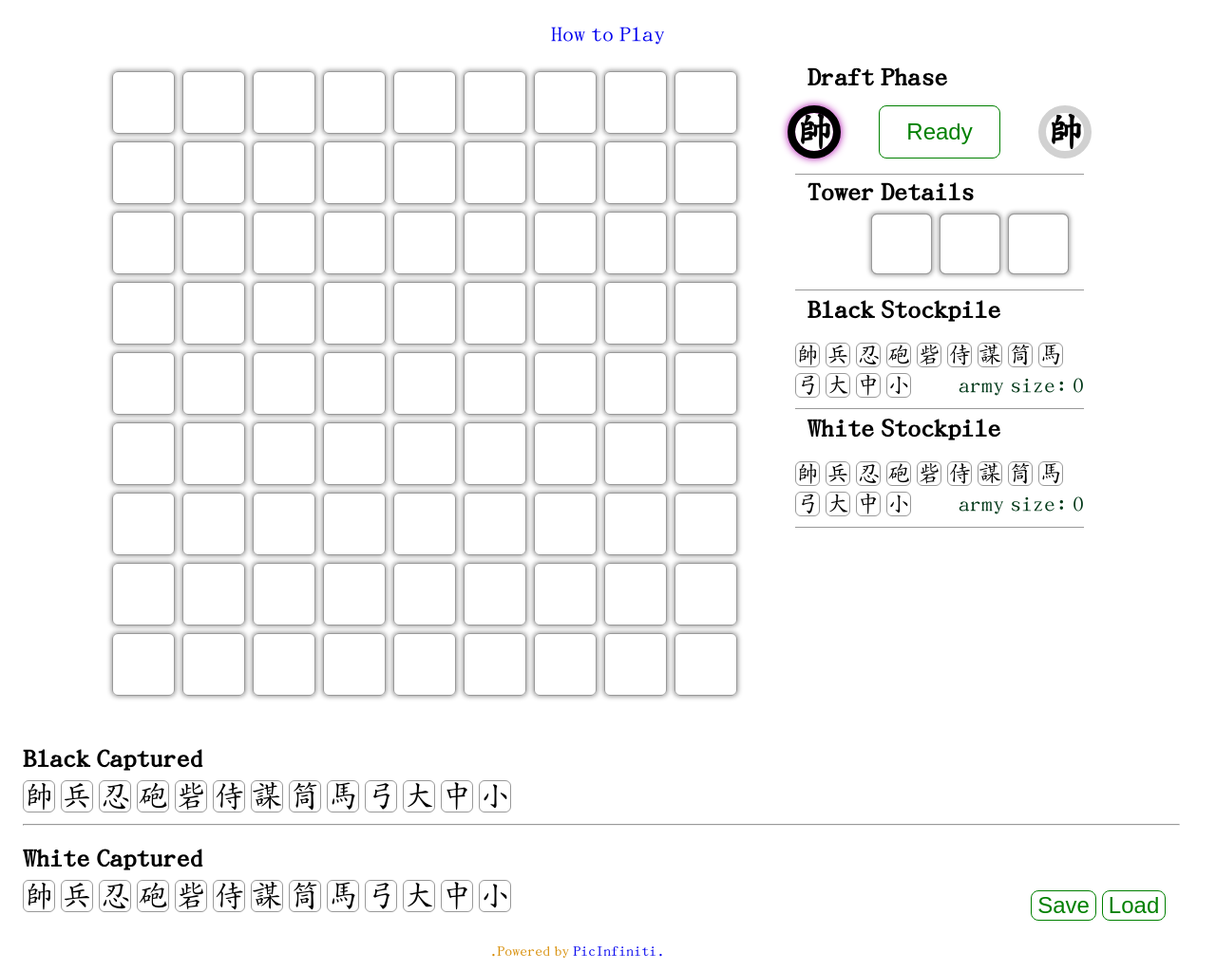
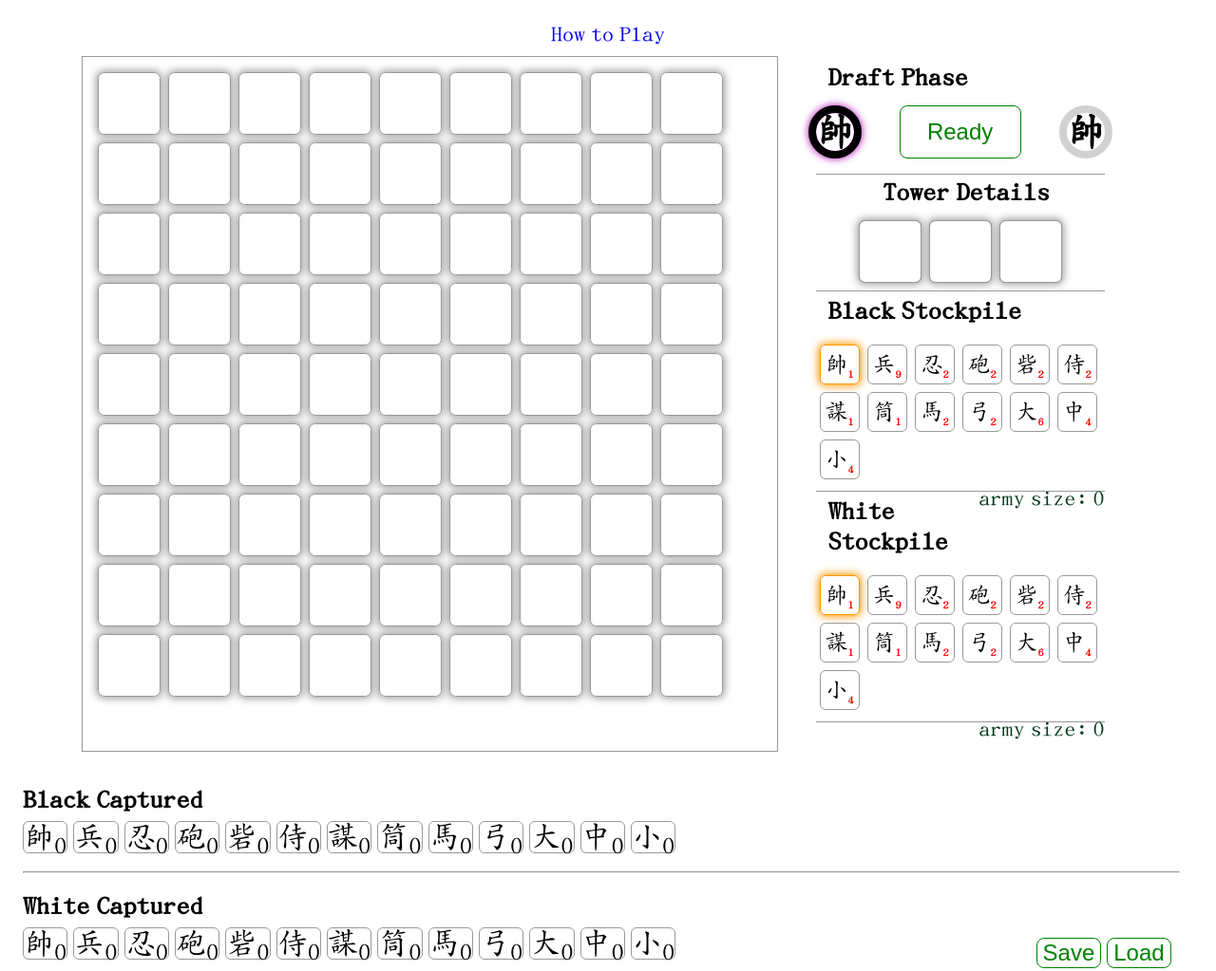
Before and after one commit to PicInfiniti/gungi_original, a website built with Vite: page src/index.html in a window 1280 px wide. Shown: the top 1023 px of the page at 95% size. Built offline with nearby package versions, Linux system fonts and the light colour scheme.

Commit message:
fixed boxes

```diff
--- a/src/assets/js/constants.js
+++ b/src/assets/js/constants.js
@@ -1,4 +1,4 @@
-const Constants = {
+export const Constants = {
   BLACK         : 'b',
   WHITE         : 'w',
   DRAFT         : 'draft',
--- a/src/assets/js/ui/Interactions.js
+++ b/src/assets/js/ui/Interactions.js
@@ -1,7 +1,30 @@
+// libraries +++++++++++++++++++++++++++++++++++++
+import $ from "jquery"
+
+// libraries -------------------------------------
+
+import {
+  Reset_Sections,
+  Select_Square,
+  Show_Moves,
+  Movement_Possibility,
+  Update_Game,
+  update_tier
+} from './utils'
+
+import {
+  gungi
+} from './setup'
+
+import {Constants} from '../constants'
+
+
 var click_pos = {
   src: null,
   dst: null
 }
+
+var stockpile_selected = gungi.stockpiles.b.marshal[0]
 
 Select_Square("#bs-" + stockpile_selected.symbol, '#fc9803')
 
@@ -71,7 +94,7 @@ $("#Stack").click(function () {
   stockpile_selected = null;
   click_pos.src = null;
   click_pos.dst = null
-  WAR = null;
+  // WAR = null;
 });
 
 $("#save").click(function () {
@@ -93,8 +116,10 @@ $("#jsonfile").change((event) => {
   reader.readAsText(event.target.files[0]);
 
 });
+
 // ---------------------------------------
-$('.box').mousedown(function (event) {
+
+$('#board label').mousedown(function (event) {
   switch (event.which) {
     case 1: // grab left click
       Reset_Sections();
@@ -134,7 +159,7 @@ $('.box').mousedown(function (event) {
       }
 
 
-      Moves = gungi.moves(gungi.get_top($(this).attr("name")))
+      let Moves = gungi.moves(gungi.get_top($(this).attr("name")))
 
       if (Moves.length > 0) {
         click_pos.src = $(this).attr("name");
--- a/src/assets/js/ui/setup.js
+++ b/src/assets/js/ui/setup.js
@@ -1,34 +1,61 @@
-const gungi = new Desk(Constants)
+// libraries +++++++++++++++++++++++++++++++++++++
+import $ from "jquery"
 
-var stockpile_selected = gungi.stockpiles.b.marshal[0]
+// libraries -------------------------------------
 
-var tier_color = ["#000000", "#8a8a8a", "#fc9803", "#cc0000"]
+import {
+  Constants
+} from "../constants"
+
+import Desk from "../lib/desk"
+
+export const gungi = new Desk(Constants)
 
 
 var stockpile = {
-  "帥": 1, "兵": 9, "忍": 2, "砲": 2,
-  "砦": 2, "侍": 2, "謀": 1, "筒": 1,
-  "馬": 2, "弓": 2, "大": 6, "中": 4,
+  "帥": 1,
+  "兵": 9,
+  "忍": 2,
+  "砲": 2,
+  "砦": 2,
+  "侍": 2,
+  "謀": 1,
+  "筒": 1,
+  "馬": 2,
+  "弓": 2,
+  "大": 6,
+  "中": 4,
   "小": 4
 }
 
-$(document).bind("contextmenu",function(e){
-  return false;
+$.each(stockpile, function (key, value) {
+  $("#bs-" + key).append("<sub>" + value + "</sub>")
 });
 
-$.each(stockpile, function(key, value){
-  $("#bs-"+key).append("<sub>"+value+"</sub>")
-});
-
-$.each(stockpile, function(key, value){
-  $("#ws-"+key).append("<sub>"+value+"</sub>")
+$.each(stockpile, function (key, value) {
+  $("#ws-" + key).append("<sub>" + value + "</sub>")
 });
 
 
-$.each(stockpile, function(key, value){
-  $("#bc-"+key).append("<sub>0</sub>")
+$.each(stockpile, function (key, value) {
+  $("#bc-" + key).append("<sub>0</sub>")
 });
 
-$.each(stockpile, function(key, value){
-  $("#wc-"+key).append("<sub>0</sub>")
+$.each(stockpile, function (key, value) {
+  $("#wc-" + key).append("<sub>0</sub>")
 });
+
+
+
+
+for (let i = 0; i < 9; i++) {
+  for (let j = 0; j < 9; j++) {
+    $('#fake').append("<label type='text'>0</label>")
+  }
+}
+
+for (let i = 0; i < 9; i++) {
+  for (let j = 0; j < 9; j++) {
+    $('#board').append(`<label type='text' id='b-${i}-${j}' name='${i}-${j}'>${i}${j}</label>`)
+  }
+}
--- a/src/assets/js/ui/utils.js
+++ b/src/assets/js/ui/utils.js
@@ -1,7 +1,18 @@
-function turn_update() {
+// libraries +++++++++++++++++++++++++++++++++++++
+import $ from "jquery"
+
+// libraries -------------------------------------
+
+import {
+  gungi
+} from './setup'
+
+var tier_color = ["#000000", "#8a8a8a", "#fc9803", "#cc0000"]
+
+export function turn_update() {
   if (gungi.turn == "b") {
     $("#PB").css({
-      'box-shadow': '0px 0px 10px 3px #ad00ad'
+      'box-shadow': '0px 0px 1vh .5vh #ad00ad'
     })
     $("#PW").css({
       'box-shadow': '0px 0px 0px 0px #d1d1d1'
@@ -9,7 +20,7 @@ function turn_update() {
 
   } else {
     $("#PW").css({
-      'box-shadow': '0px 0px 10px 3px #ad00ad'
+      'box-shadow': '0px 0px 1vh .5vh #ad00ad'
     })
     $("#PB").css({
       'box-shadow': '0px 0px 0px 0px #d1d1d1'
@@ -39,22 +50,22 @@ function turn_update() {
   }
 }
 
-Put_Pieces = (e, type, color, tier) => {
+export function Put_Pieces (e, type, color, tier) {
   $(e).css({
     "color": tier_color[tier - 1],
-    "border-radius": "50px",
-    "outline": color == "b" ? "10px #171716 solid" : "10px #d1d1d1 solid",
-    "outline-offset": "-10px",
+    "border-radius": "50%",
+    "outline": color == "b" ? "1.5vh #171716 solid" : "1.5vh #d1d1d1 solid",
+    "outline-offset": "-1vh",
     "background-color": "white"
   });
   $(e).text(type);
 }
 
 
-function Remove_Pieces(e, type = '*', color = "white") {
+export function Remove_Pieces(e, type = '*', color = "white") {
   $(e).css({
     "color": '#ffcf9e00',
-    "border-radius": "5px",
+    "border-radius": "10%",
     "outline": "0px #999999 solid",
     "outline-offset": "0px",
     // "background-color": "#ffcf9e"
@@ -62,31 +73,31 @@ function Remove_Pieces(e, type = '*', color = "white") {
   $(e).text(type);
 }
 
-function Movement_Possibility(src, dst) {
+export function Movement_Possibility(src, dst) {
   let piece = gungi.get_top(src)
-  Possibility = gungi.moves(piece)
+  let Possibility = gungi.moves(piece)
   return Possibility.filter(move => move.dst == dst)
 }
 
-function Reset_Sections(e = [".box", ".tier", ".stockpile", ".captured"]) {
+export function Reset_Sections(e = ["#board label", ".tier", ".stockpile", ".captured"]) {
   $.each(e, function (index, item) {
     $(item).css({
-      "border": "1px solid #999999",
+      border: ".2vh solid #999999",
       "box-shadow": "0px 0px 0px 0px #999999"
     }); // change color of all boxes
   });
   $("#War").fadeOut();
-  WAR = null;
+  // WAR = null;
 }
 
-function Select_Square(e, color) {
+export function Select_Square(e, color) {
   $(e).css({
-    "border": "1px solid " + color,
-    "box-shadow": "0px 0px 5px 1px " + color
+    border: ".2vh solid " + color,
+    "box-shadow": "0px 0px 1vh .2vh " + color,
   }); // change color of current box
 }
 
-function Stockpile_update(color) {
+export function Stockpile_update(color) {
   Reset_Sections();
   if (color == 'b') {
     black_stockpile[stockpile_selected]--;
@@ -102,8 +113,8 @@ function Stockpile_update(color) {
 }
 
 
-function Update_Game(Move = {piece:null, dst:null, type:constant.PLACE}) {
-  res = gungi.move(Move);
+export function Update_Game(Move = {piece:null, dst:null, type:constant.PLACE}) {
+  let res = gungi.move(Move);
   turn_update();
   if (res) {
     switch (Move.type) {
@@ -113,12 +124,12 @@ function Update_Game(Move = {piece:null, dst:null, type:constant.PLACE}) {
 
         if (Move.piece.color == gungi.BLACK) {
 
-          temp = $("#bs-" + Move.piece.symbol).find("sub").text() - 1
+          let temp = $("#bs-" + Move.piece.symbol).find("sub").text() - 1
           $("#bs-" + Move.piece.symbol).find("sub").text(temp)
           Select_Square("#ws-" + Move.piece.symbol, '#fc9803')
 
         } else {
-          temp = $("#ws-" + Move.piece.symbol).find("sub").text() - 1
+          let temp = $("#ws-" + Move.piece.symbol).find("sub").text() - 1
           $("#ws-" + Move.piece.symbol).find("sub").text(temp)
           Select_Square("#bs-" + Move.piece.symbol, '#fc9803')
         }
@@ -157,7 +168,7 @@ function Update_Game(Move = {piece:null, dst:null, type:constant.PLACE}) {
   }
 }
 
-function update_board() {
+export function update_board() {
   $.each(gungi.board, function (x, row) {
     $.each(row, function (y, column) {
       $.each(column, function (z, piece) {
@@ -180,7 +191,7 @@ function update_board() {
   }
 }
 
-function update_tier(pos) {
+export function update_tier(pos) {
   let item = gungi.get(pos)
   $.each(item, function (index, item) {
     if (item) {
@@ -191,35 +202,35 @@ function update_tier(pos) {
   });
 }
 
-function saveText(text, filename) {
+export function saveText(text, filename) {
   var a = document.createElement('a');
   a.setAttribute('href', 'data:text/plain;charset=utf-8,' + encodeURIComponent(text));
   a.setAttribute('download', filename);
   a.click()
 }
 
-function Check(){
+export function Check(){
   let piece = gungi.marshals[gungi.turn]
   $('#b-' + piece.src).css({
-    "border": "1px solid red",
+    "border": ".2vh solid red",
     "box-shadow": "0px 0px 5px 1px red",
     "color": "red"
   }); // change color of current box
 }
 
-Show_Moves = (gungi, tag)=>{
+export function Show_Moves (gungi, tag){
   Moves = gungi.moves(gungi.get_top())
   if (Moves.length > 0) {
     $.each(Moves, function (_, item) {
       if (item.type == 'move') {
         $('#m-' + item.dst).css({
-          "border": "1px solid #009699",
-          "box-shadow": "0px 0px 5px 1px #009699",
+          "border": ".2vh solid #009699",
+          "box-shadow": "0px 0px 1vh .2vh #009699",
         });
       } else {
         $('#m-' + item.dst).css({
-          "border": "1px solid red",
-          "box-shadow": "0px 0px 5px 1px red"
+          "border": ".2vh solid red",
+          "box-shadow": "0px 0px 1vh .2vh red"
         });
       }
 
@@ -227,7 +238,7 @@ Show_Moves = (gungi, tag)=>{
   }
 }
 
-function load_history(history) {
+export function load_history(history) {
   var interval = 500;
   history.forEach(function (el, index) {
     setTimeout(function () {
--- a/src/assets/sass/style.sass
+++ b/src/assets/sass/style.sass
@@ -46,55 +46,67 @@ a
 
 
 .arena
-  display: inline-grid
-  // border: min(.2vh, .2vw) solid #999999
-  border-radius: min(1vh, 1vw)
   grid-column: 4
   grid-row: 1
+
+  display: grid
+  grid-template-columns: repeat(2, 1fr)
+  grid-template-rows: repeat(2, 1fr)
+
+  border: min(.2vh, .2vw) solid #999999
+
   aspect-ratio: 1
 
   #fake
     grid-column: 1
     grid-row: 1
     padding: min(2vh, 2vw)
-    display: inline-grid
+    display: grid
     grid-template-columns: repeat(9, 1fr)
     column-gap: min(1vh, 1vw)
     row-gap: min(1vh, 1vw)
     z-index: -1
 
     label
+      display: flex
+      justify-content: center
+      align-items: center
       aspect-ratio: 1
       width: min(8vh, 8vw)
       height: min(8vh, 8vw)
-      text-align: center
       line-height: min(7vh, 7vw)
       font-size: min(5vh, 5vw)
       font-weight: bold
-      color: #ffcf9e00
-      box-shadow: 0px 0px 5px 1px #999999
+      color: transparent
+      box-shadow: 0px 0px 1vh .2vh #999999
+      border: .2vh solid #999999
+      border-radius: 10%
 
   #board
     grid-column: 1
     grid-row: 1
+
     padding: min(2vh, 2vw)
-    display: inline-grid
+    display: grid
     grid-template-columns: repeat(9, 1fr)
     column-gap: min(1vh, 1vw)
     row-gap: min(1vh, 1vw)
     label
+      display: flex
+      justify-content: center
+      align-items: center
       aspect-ratio: 1
       width: min(8vh, 8vw)
       height: min(8vh, 8vw)
-      border-radius: min(1vh, 1vw)
-      text-align: center
-      line-height: min(7vh, 7vw)
-      font-size: min(5vh, 5vw)
+      font-size: 5vh
       font-weight: bold
-      color: #ffcf9e00
+      color: transparent
+      border: .2vh solid transparent
+
+      border-radius: 10%
       &:hover
         border: .2vh solid green
-        box-shadow: 0px 0px 10px 3px green
+        box-shadow: 0px 0px 1vh .5vh green
 
 
 .info
@@ -159,76 +171,98 @@ a
         outline-offset: 0px
 
   #tower_details
+    display: flex
+    flex-wrap: wrap
+    justify-content: center
     h3
       padding-left: 1vw
       margin-top: .5vh
 
     .tower
-      margin-top: -2vh
-      display: inline-grid
+      display: grid
+      grid-template-columns: repeat(1, 1fr)
+      grid-template-rows: repeat(1, 1fr)
+      margin-top: -3vh
+
+
 
       [name=fake]
-        margin-top: -8%
-        margin-left: 5vw
         grid-column: 1
         grid-row: 1
-        border-radius: min(1vh, 1vw)
-        padding: min(2vh, 2vw)
-        display: inline-grid
+
+        display: grid
         grid-template-columns: repeat(3, 1fr)
-        column-gap: min(1vh, 1vw)
-        row-gap: min(1vh, 1vw)
+        grid-gap: 1vh
+
+        padding: 1vh
         z-index: -1
         label
-          aspect-ratio: 1
+          display: flex
+          justify-content: center
+          align-items: center
           width: min(8vh, 8vw)
           height: min(8vh, 8vw)
-          box-sizing: border-box
-          text-align: center
           line-height: min(7vh, 7vw)
           font-size: min(5vh, 5vw)
           font-weight: bold
-          color: #ffcf9e00
-          box-shadow: 0px 0px 5px 1px #999999
+          color: transparent
+          box-shadow: 0px 0px 1vh .2vh #999999
 
 
       [name=board]
-        margin-top: -8%
-        margin-left: 5vw
         grid-column: 1
         grid-row: 1
-        padding: min(2vh, 2vw)
-        display: inline-grid
+
+        display: grid
         grid-template-columns: repeat(3, 1fr)
-        column-gap: min(1vh, 1vw)
-        row-gap: min(1vh, 1vw)
+        grid-gap: 1vh
+
+        padding: 1vh
         label
-          aspect-ratio: 1
+          display: flex
+          justify-content: center
+          align-items: center
           width: min(8vh, 8vw)
           height: min(8vh, 8vw)
-          box-sizing: border-box
-          text-align: center
           line-height: min(7vh, 7vw)
           font-size: min(5vh, 5vw)
           font-weight: bold
-          color: #ffcf9e00
+          color: transparent
           &:hover
-            border: .25vh solid #009699
-            box-shadow: 0px 0px 10px 3px #009699
+            border: .2vh solid #009699
+            box-shadow: 0px 0px 1vh .2vh #009699
 
   #black_stockpile, #white_stockpile
-    font-size: min(3vh, 3vw)
+    font-size: 3vh
     line-height: 4vh
     padding-bottom: 1vh
     h3
       margin-top: .5vh
       margin-bottom: 2vh
     [name=pile]
+      display: flex
+      flex-wrap: wrap
+
       label
+        padding: .5vh
+        margin: .5vh
+        text-align: center
+        width: 4vh
+        height: 4vh
         &:hover
           color: red
           border: .1vh solid #fc9803
-          box-shadow: 0px 0px 10px 3px #fc9803
+          box-shadow: 0px 0px 1vh .2vh #fc9803
+          sub
+            font-size: 1.5vh
+            color: black
+            font-weight: bold
+
+        sub
+          font-size: 1.5vh
+          color: red
+          font-weight: bold
+
 
     .army
       float: right
@@ -297,7 +331,6 @@ a
 
 
 
-
 #Captured
   grid-column: 1/10
   grid-row: 2
--- a/src/main.js
+++ b/src/main.js
@@ -8,26 +8,9 @@ import './assets/sass/style.sass'
 
 // sass ------------------------------------------
 
-// app +++++++++++++++++++++++++++++++++++++++++++
-
-
-// app -------------------------------------------
 
 // setup +++++++++++++++++++++++++++++++++++++++++
-
-// setup -----------------------------------------
 document.addEventListener('contextmenu', event => event.preventDefault());
-for (let i = 0; i < 9; i++) {
-  for (let j = 0; j < 9; j++) {
-    $('#fake').append("<label class='fake boarder' type='text'>0</label>")
-  }
-}
-
-for (let i = 0; i < 9; i++) {
-  for (let j = 0; j < 9; j++) {
-    $('#board').append(`<label class='box' type='text' id='b-${i}-${j}' name='${i}-${j}'>${i}${j}</label>`)
-  }
-}
 
 function capitalizeFirstLetter(string) {
   return string.charAt(0).toUpperCase() + string.slice(1);
@@ -41,3 +24,11 @@ $('.stockpile').hover((event) => {
     $('.tooltip').hide()
       .text('Marshal')
   })
+
+// setup -----------------------------------------
+
+// Ui ++++++++++++++++++++++++++++++++++++++
+import './assets/js/ui/setup'
+import './assets/js/ui/Interactions'
+
+// Ui -------------------------------------------
```
Also changed, not shown: src/index.html (+1 -1 lines), src/assets/js/lib/desk.js, src/assets/js/lib/pieces.js, src/favicon.svg.
